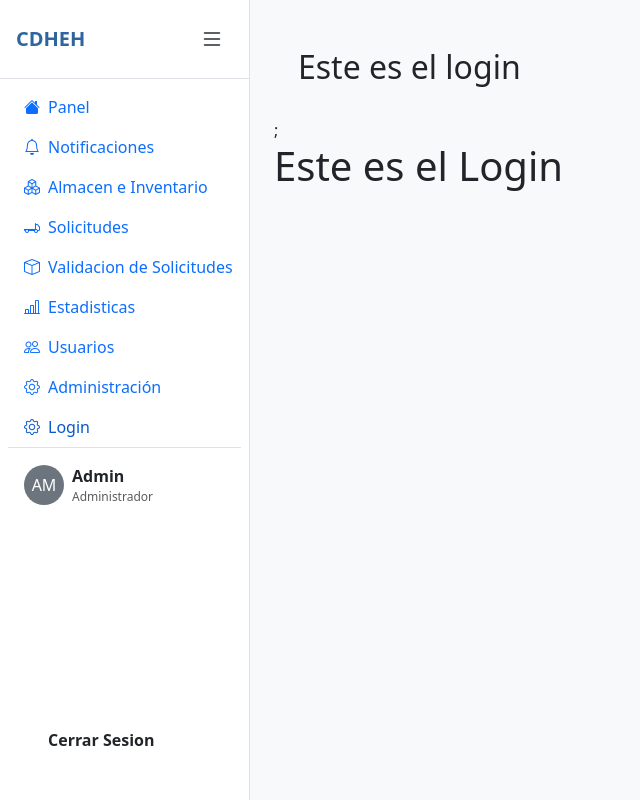
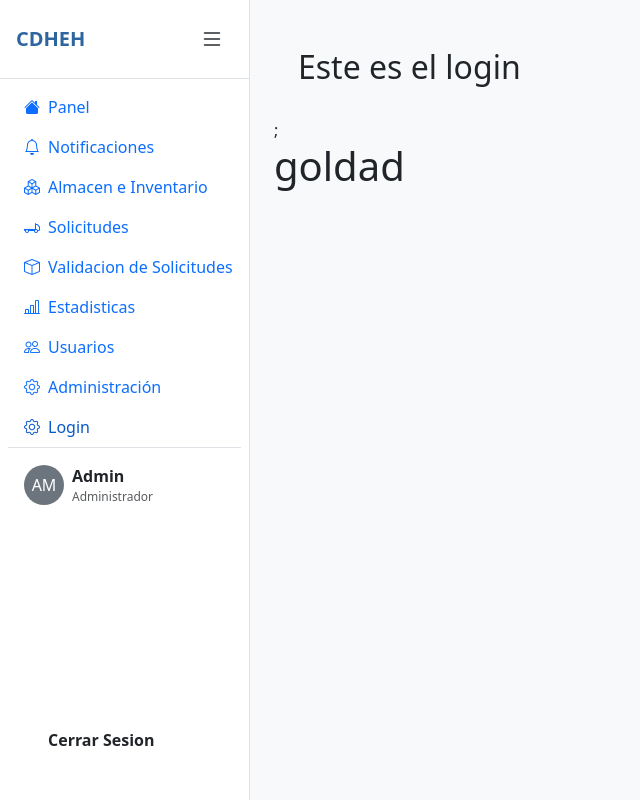
Before and after one commit to Feracrz/almacen, a React (Vite) app: page / in a window 1280 px wide. Both pictures are taken after a click on the button "Login". Shown: the whole page, without its empty margins (0-640 px from the left). Built offline with nearby package versions, Linux system fonts and the light colour scheme.

Commit message:
subiendo

```diff
--- a/src/components/login/login.jsx
+++ b/src/components/login/login.jsx
@@ -1,9 +1,9 @@
 import React from 'react'
 
-export default function Login() {
+export default function login() {
   return (
     <div>
-      <h1>Este es el  Login</h1>
+      <h1> goldad</h1>
     </div>
   )
 }
```
Also changed, not shown: src/components/registroCompra/Registro.jsx (line endings or trailing spaces).
